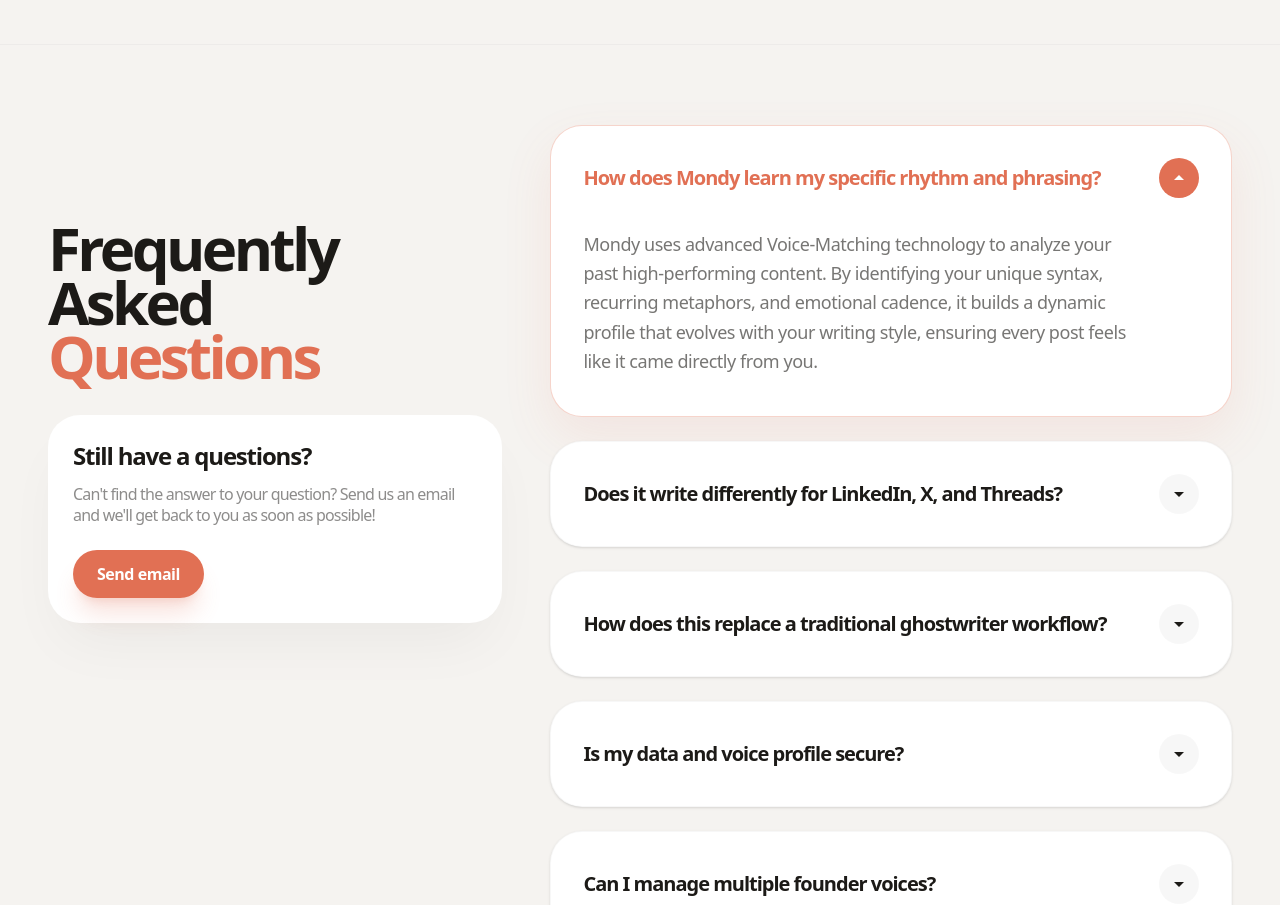
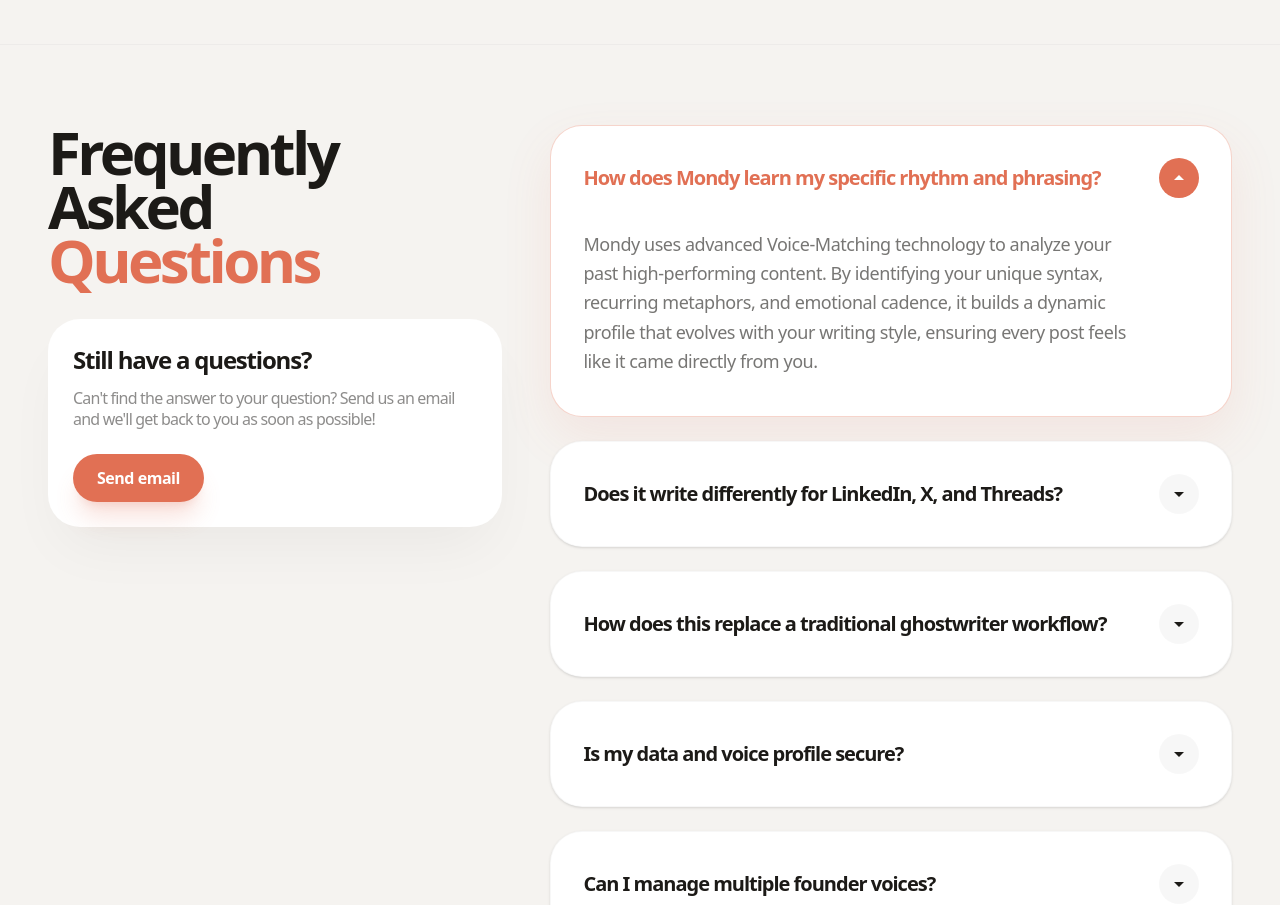
Before and after one commit to TezzeractTeams/Mondy, a Next.js app: page / in a window 1280 px wide. Shown: the part 5200-6105 px from the top of the page. Built offline with nearby package versions, Linux system fonts and the light colour scheme.

Commit message:
Refactor FAQ component layout: Removed unnecessary top positioning in the sticky header for improved layout consistency and responsiveness.

```diff
--- a/src/components/FAQ.tsx
+++ b/src/components/FAQ.tsx
@@ -35,7 +35,7 @@ export default function FAQ() {
       <div className={cn(mondyLayout.contentMax, "grid grid-cols-1 md:grid-cols-[1fr_1.5fr] gap-12 items-start")}>
 
         {/* Left Column: Sticky Header & Support Card */}
-        <div className="md:sticky md:top-24 space-y-8">
+        <div className="md:sticky  space-y-8">
           <div className="space-y-4">
             <h2 className={mondyType.sectionHeading}>
               Frequently <br /> Asked <br /> <span className="text-mondy-coral">Questions</span>
```
